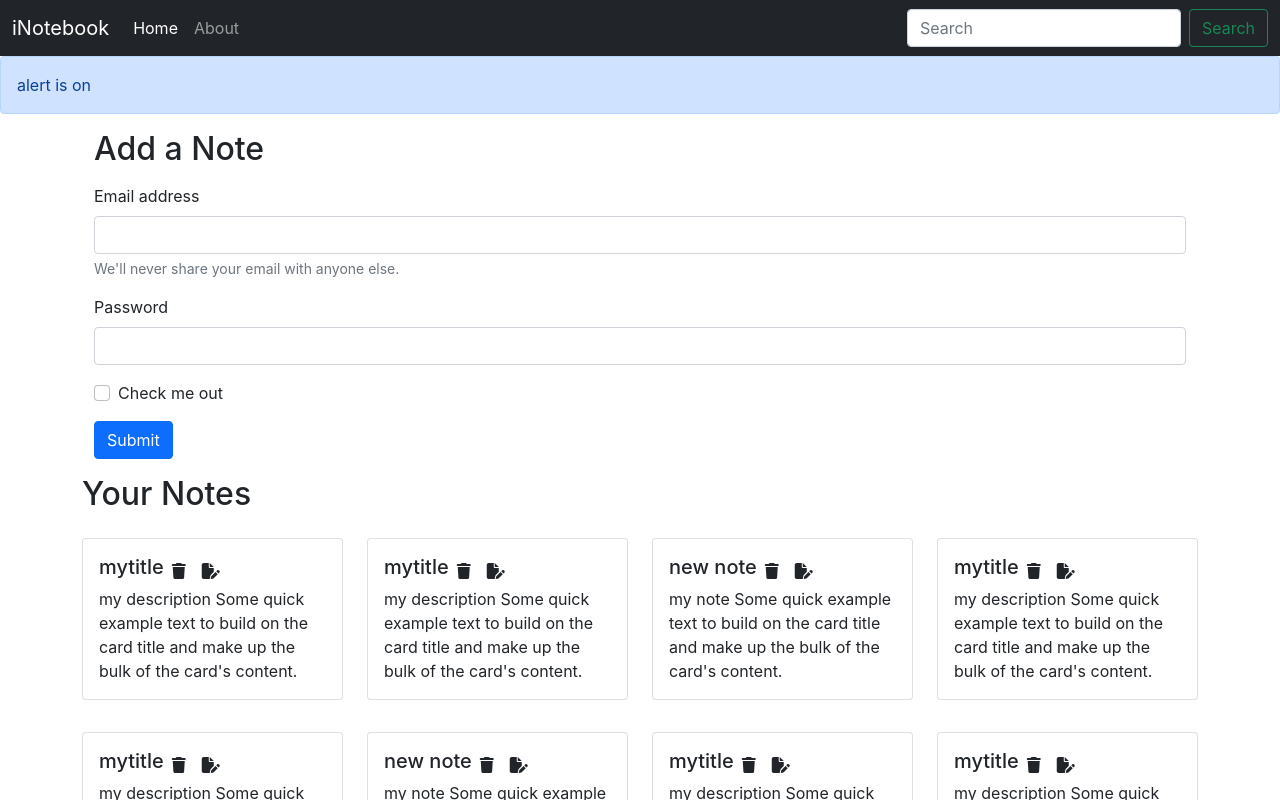
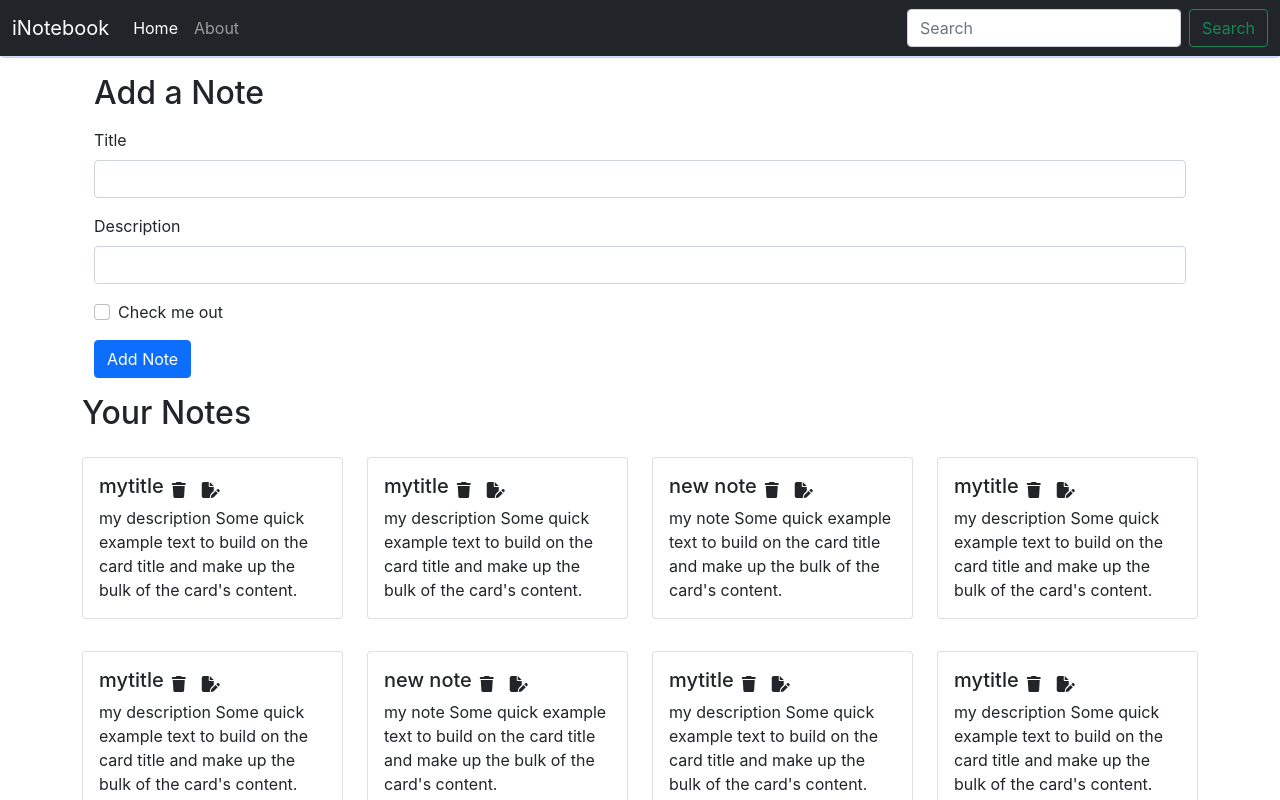
Before and after one commit to Dp20703/inotebook, a React (Create React App) app: page / in a window 1280 px wide. Shown: the top 800 px of the page. Built offline with nearby package versions, Linux system fonts and the light colour scheme.

Commit message:
Add note Operation

```diff
--- /dev/null
+++ b/src/components/AddNote.js
@@ -0,0 +1,41 @@
+import React, { useContext, useState } from 'react'
+import noteContext from '../context/notes/NoteContext'
+
+
+const AddNote = () => {
+    const context = useContext(noteContext)
+    const { addNote } = context;
+    const [note, setnote] = useState({ title: "", description: "", tag: "Default" })
+    const handleClick = (e) => {
+        e.preventDefault();
+        addNote(note.title, note.description)
+    }
+    const onChange = (e) => {
+        setnote({ ...note, [e.target.name]: e.target.value })
+    }
+    return (
+        <div className='container my-3'>
+            <h2>Add a Note</h2>
+
+            <form className='my-3'>
+                <div className="mb-3">
+                    <label htmlFor="title" className="form-label">Title</label>
+                    <input type="text" className="form-control" id="title" name='title' aria-describedby="emailHelp" onChange={onChange} />
+
+                </div>
+                <div className="mb-3">
+                    <label htmlFor="description" className="form-label">Description</label>
+                    <input type="text" className="form-control" id="description" name="description" onChange={onChange} />
+                </div>
+                <div className="mb-3 form-check">
+                    <input type="checkbox" className="form-check-input" id="exampleCheck1" />
+                    <label className="form-check-label" htmlFor="exampleCheck1">Check me out</label>
+                </div>
+                <button type="submit" className="btn btn-primary" onClick={handleClick}>Add Note</button>
+            </form>
+        </div>
+
+    )
+}
+
+export default AddNote
--- a/src/components/Home.js
+++ b/src/components/Home.js
@@ -5,26 +5,6 @@
 
   return (
     <div>
-      <div className='container my-3'>
-        <h2>Add a Note</h2>
-
-        <form className='my-3'>
-          <div className="mb-3">
-            <label htmlFor="exampleInputEmail1" className="form-label">Email address</label>
-            <input type="email" className="form-control" id="exampleInputEmail1" aria-describedby="emailHelp" />
-            <div id="emailHelp" className="form-text">We'll never share your email with anyone else.</div>
-          </div>
-          <div className="mb-3">
-            <label htmlFor="exampleInputPassword1" className="form-label">Password</label>
-            <input type="password" className="form-control" id="exampleInputPassword1" />
-          </div>
-          <div className="mb-3 form-check">
-            <input type="checkbox" className="form-check-input" id="exampleCheck1" />
-            <label className="form-check-label" htmlFor="exampleCheck1">Check me out</label>
-          </div>
-          <button type="submit" className="btn btn-primary">Submit</button>
-        </form>
-      </div>
       <Notes/>
     </div>
 
--- a/src/components/Navbar.js
+++ b/src/components/Navbar.js
@@ -1,4 +1,4 @@
-import React, { useEffect } from "react";
+import React from "react";
 import { Link, useLocation } from "react-router-dom";
 
 
@@ -6,7 +6,7 @@
     let location = useLocation();
     return (
         <div>
-            <nav className="navbar navbar-expand-lg navbar-dark bg-dark">
+            <nav className="navbar fixed-top navbar-expand-lg navbar-dark bg-dark">
                 <div className="container-fluid">
                     <Link className="navbar-brand" to="/">iNotebook</Link>
                     <button className="navbar-toggler" type="button" data-bs-toggle="collapse" data-bs-target="#navbarSupportedContent" aria-controls="navbarSupportedContent" aria-expanded="false" aria-label="Toggle navigation">
@@ -15,10 +15,10 @@
                     <div className="collapse navbar-collapse" id="navbarSupportedContent">
                         <ul className="navbar-nav me-auto mb-2 mb-lg-0">
                             <li className="nav-item">
-                                <Link className={`nav-link ${location.pathname==='/'?"active":""} `} aria-current="page" to="/">Home</Link>
+                                <Link className={`nav-link ${location.pathname === '/' ? "active" : ""} `} aria-current="page" to="/">Home</Link>
                             </li>
                             <li className="nav-item">
-                                <Link className={`nav-link ${location.pathname==="/about"?"active":""}`} to="/about">About</Link>
+                                <Link className={`nav-link ${location.pathname === "/about" ? "active" : ""}`} to="/about">About</Link>
                             </li>
                         </ul>
                         <form className="d-flex">
--- a/src/components/Notes.js
+++ b/src/components/Notes.js
@@ -1,17 +1,21 @@
-import React, { useContext } from 'react'
+import React,{useContext} from 'react'
+import Noteitem from './Noteitem';
+import AddNote from './AddNote';
 import noteContext from '../context/notes/NoteContext'
-import Noteitem from './Noteitem';
 
 const Notes = () => {
     const context = useContext(noteContext)
-    const { notes, setNotes } = context;
+    const { notes } = context;
     return (
+        <>
+            <AddNote />
             <div className='row my-3'>
                 <h2>Your Notes</h2>
                 {notes.map((note) => {
                     return <Noteitem key={note._id} note={note} />
                 })}
             </div>
+        </>
     )
 }
 
--- a/src/context/notes/NoteState.js
+++ b/src/context/notes/NoteState.js
@@ -86,7 +86,31 @@
     },
   ]
   const [notes, setNotes] = useState(notesInitial)
-  return (<NoteContext.Provider value={{ notes, setNotes }}>
+
+  //Add a Note
+const addNote=(title,description,tag)=>{
+  console.log("Adding a New Note")
+  //ToDo api call
+  const note=[{
+    "_id": "6658b30bb5dtt6a81f2c8938affd",
+    "user": "6658a81d7637eecad30941aa",
+    "title": title,
+    "description":description,
+    "tag":tag,
+    "date": "2024-05-30T17:00:43.023Z",
+    "__v": 0
+  }]
+setNotes(notes.concat(note))
+}
+  //Delete a Note
+  const deleteNote=()=>{
+
+}
+  //Edit a Note
+  const editNote=()=>{
+
+  }
+  return (<NoteContext.Provider value={{ notes,addNote,deleteNote,editNote }}>
     {props.children}
   </NoteContext.Provider>)
 }
```
Lines whose indentation alone changed are shown as unchanged.
